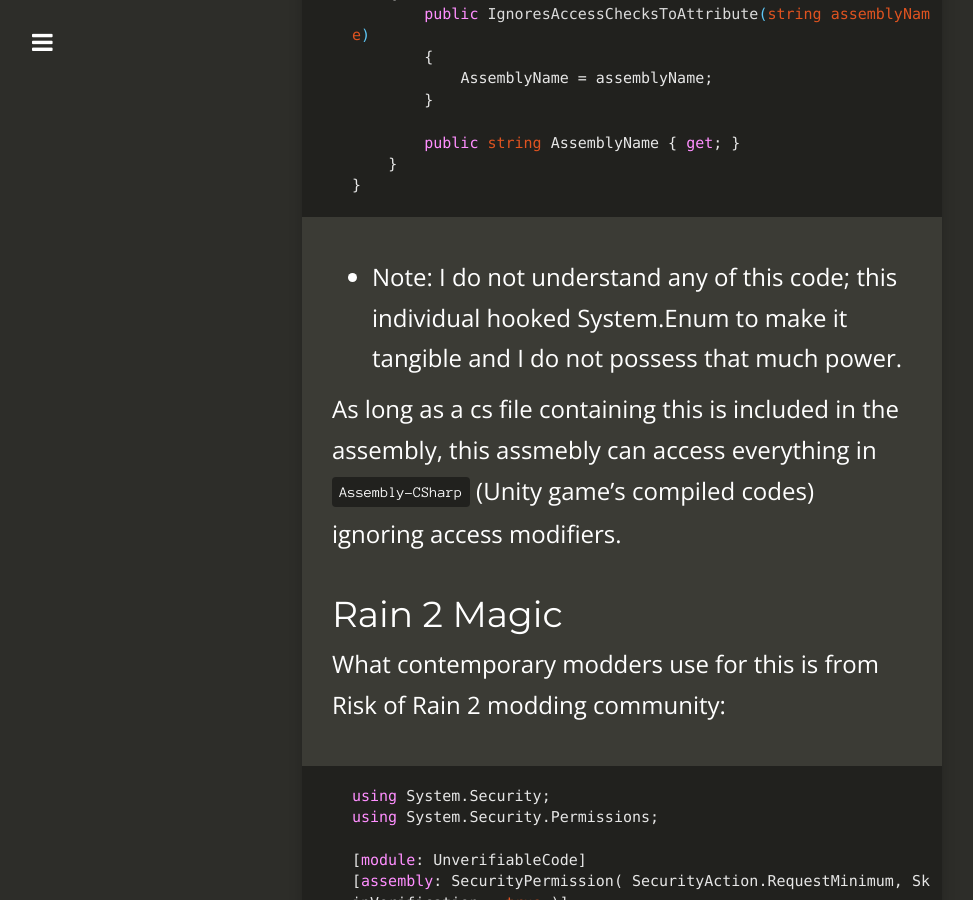
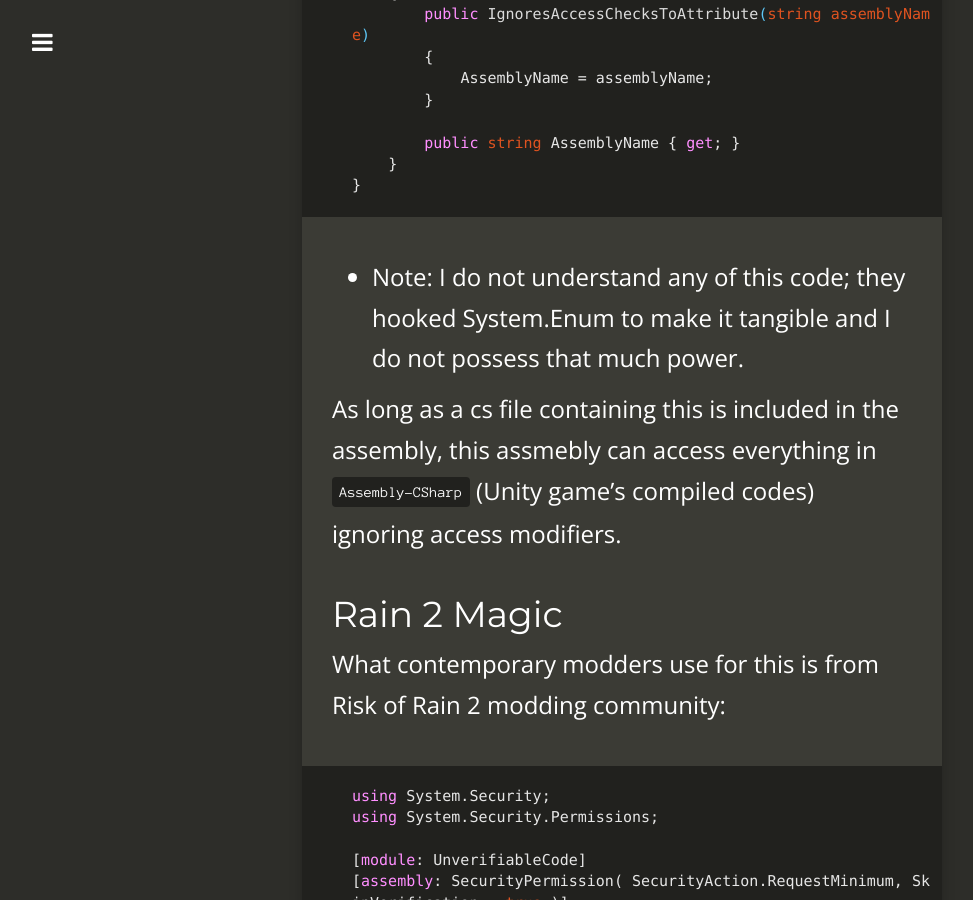
Before and after one commit to metnias/metnias.github.io, a Jekyll site: the page built from _posts/2023-03-09-not-so-private.md, in a window 1280 px wide and 900 px high, scrolled down 2627 px. Shown: the whole window, without its empty margins (18-991 px from the left). Built offline with Jekyll 4.4.1, drawn with Linux system fonts in a browser that asks for light colours; nearby versions of some CDN libraries.

Commit message:
Update 2023-03-09-not-so-private.md

````diff
--- a/_posts/2023-03-09-not-so-private.md
+++ b/_posts/2023-03-09-not-so-private.md
@@ -80,7 +80,7 @@ namespace System.Runtime.CompilerServices
 }
 ```
 
-* Note: I do not understand any of this code; this individual hooked System.Enum to make it tangible and I do not possess that much power.
+* Note: I do not understand any of this code; they hooked System.Enum to make it tangible and I do not possess that much power.
 
 As long as a cs file containing this is included in the assembly,
 this assmebly can access everything in `Assembly-CSharp` (Unity game's compiled codes)
````
